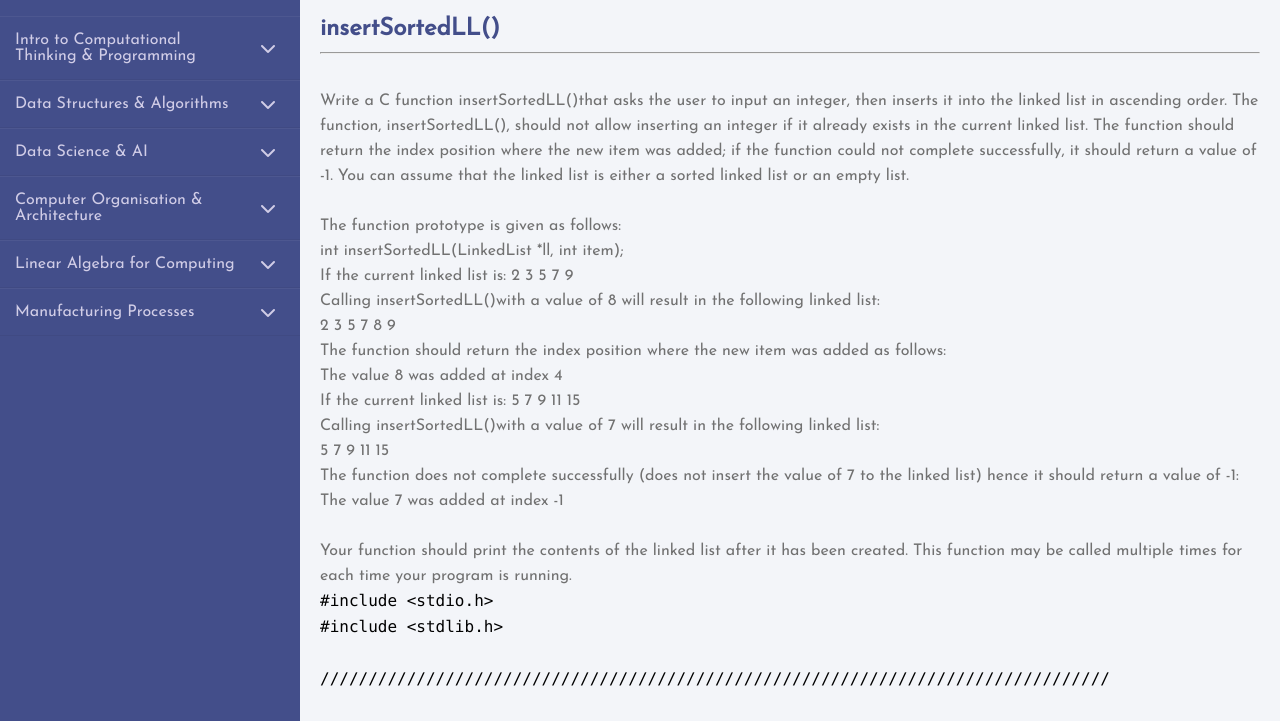
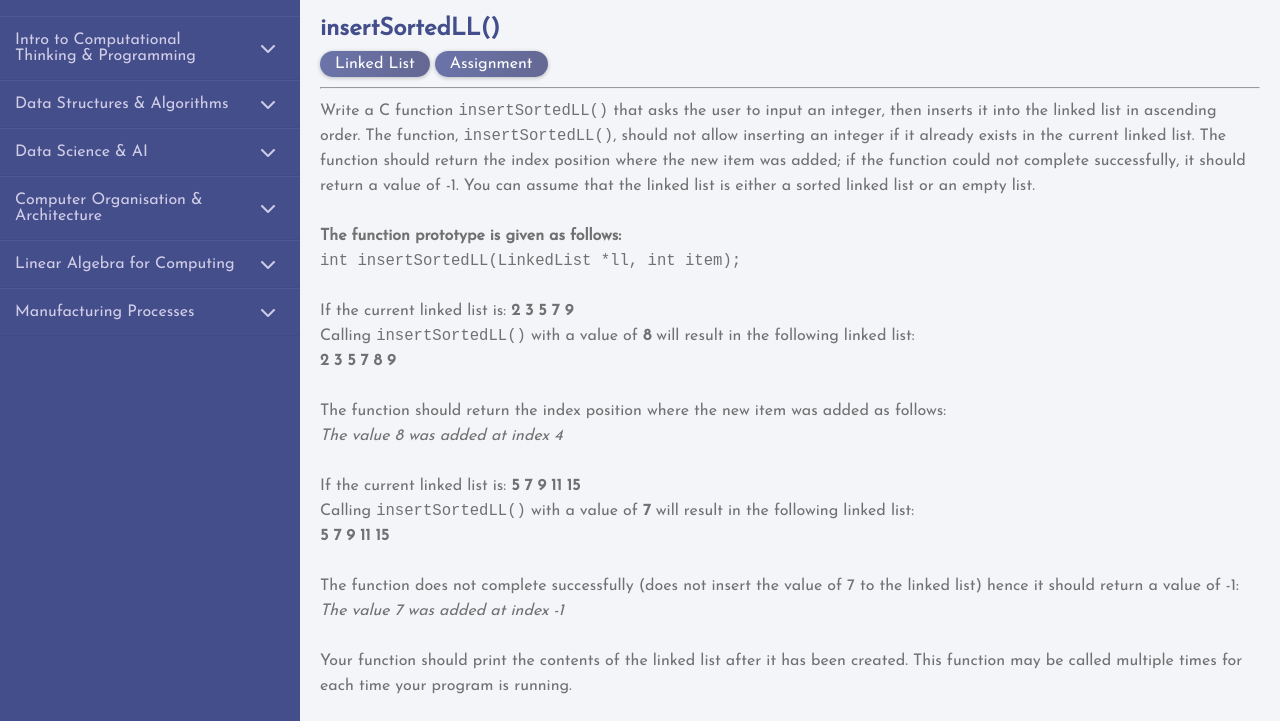
Before and after one commit to nailahgucon/ntu-notes, an Eleventy site: page src/notes/data-structures-and-algorithms/linked-list/assignments/insertSortedLL.md in a window 1280 px wide. Shown: the part 68-789 px from the top of the page. Built offline with nearby package versions, Linux system fonts and the light colour scheme; Eleventy itself is replaced by a stand-in of ours; files that its build step writes are made by us from their sources.

Commit message:
update: editing of md files

````diff
--- a/src/notes/data-structures-and-algorithms/linked-list/assignments/insertSortedLL.md
+++ b/src/notes/data-structures-and-algorithms/linked-list/assignments/insertSortedLL.md
@@ -3,43 +3,103 @@ title: Data Structures and Algorithms - Linked List - Assignments
 ---
 
 ## insertSortedLL()
----
-<br>
-Write a C function insertSortedLL()that asks the user to input an integer, then inserts it
-into the linked list in ascending order. The function, insertSortedLL(), should not allow
-inserting an integer if it already exists in the current linked list. The function should return the
-index position where the new item was added; if the function could not complete successfully, it
-should return a value of -1. You can assume that the linked list is either a sorted linked list or an
+
+<span class="tags"><a href="/notes/data-structures-and-algorithms/linked-list/linked-list-main/">Linked List</a></span>
+<span class="tags"><a href="#">Assignment</a></span>
+
+<hr>
+
+Write a C function <span class="functions">insertSortedLL()</span> that asks the user to input an integer, then inserts it into the linked list in ascending order. The function, <span class="functions">insertSortedLL()</span>, should not allow inserting an integer if it already exists in the current linked list. The function should return the index position where the new item was added; if the function could not complete successfully, it should return a value of -1. You can assume that the linked list is either a sorted linked list or an
 empty list.
 <br><br>
-The function prototype is given as follows:
 
-int insertSortedLL(LinkedList *ll, int item);
+**The function prototype is given as follows:**
 
-If the current linked list is: 2 3 5 7 9
+<span class="functions">int insertSortedLL(LinkedList *ll, int item);</span>
+<br><br>
+If the current linked list is: **2 3 5 7 9**
 
-Calling insertSortedLL()with a value of 8 will result in the following linked list:
+Calling <span class="functions">insertSortedLL()</span> with a value of **8** will result in the following linked list:
 
-2 3 5 7 8 9
-
+**2 3 5 7 8 9**
+<br><br>
 The function should return the index position where the new item was added as follows:
 
-The value 8 was added at index 4
+*The value 8 was added at index 4*
+<br><br>
+If the current linked list is: **5 7 9 11 15**
 
-If the current linked list is: 5 7 9 11 15
+Calling <span class="functions">insertSortedLL()</span> with a value of **7** will result in the following linked list:
 
-Calling insertSortedLL()with a value of 7 will result in the following linked list:
-
-5 7 9 11 15
-
+**5 7 9 11 15**
+<br><br>
 The function does not complete successfully (does not insert the value of 7 to the linked list) hence
 it should return a value of -1:
 
-The value 7 was added at index -1
+*The value 7 was added at index -1*
 <br><br>
 Your function should print the contents of the linked list after it has been created. This function
 may be called multiple times for each time your program is running.
-
+<br><br>
+<button id="openModalBtn">Click here for sample inputs/outputs</button>
+<div class="modal-wrapper" id="modal">
+	<div class="modal">
+		<div class="modal-header">
+			<h3>Sample Inputs & Outputs</h3>
+		</div>
+		<div class="modal-body">
+			<p class="functions">
+			1: Insert an integer to the sorted linked list: <br>
+			2: Print the index of the most recent input value: <br>
+			3: Print sorted linked list: <br>
+			0: Quit: <br><br>
+			Please input your choice (1/2/3/0): 1 <br>
+			Input an integer that you want to add to the linked list: 2 <br>
+			The resulting linked list is: 2 <br><br>
+			Please input your choice (1/2/3/0): 1 <br>
+			Input an integer that you want to add to the linked list: 3 <br>
+			The resulting linked list is: 2 3 <br><br>
+			Please input your choice (1/2/3/0): 1 <br>
+			Input an integer that you want to add to the linked list: 5 <br>
+			The resulting linked list is: 2 3 5 <br><br>
+			Please input your choice (1/2/3/0): 1 <br>
+			Input an integer that you want to add to the linked list: 7 <br>
+			The resulting linked list is: 2 3 5 7 <br><br>
+			Please input your choice (1/2/3/0):1 <br>
+			Input an integer that you want to add to the linked list: 9 <br>
+			The resulting linked list is: 2 3 5 7 9 <br><br>
+			Please input your choice (1/2/3/0): 1 <br>
+			Input an integer that you want to add to the linked list: 8 <br>
+			The resulting linked list is: 2 3 5 7 8 9 <br><br>
+			Please input your choice (1/2/3/0): 2 <br>
+			The value 8 was added at index 4 <br><br>
+			Please input your choice(1/2/3/0):3 <br>
+			The resulting sorted linked list is: 2 3 5 7 8 9 <br><br>
+			Please input your choice(1/2/3/0): 1 <br>
+			Input an integer that you want to add to the linked list: 5 <br>
+			The resulting linked list is: 5 <br><br>
+			Please input your choice(1/2/3/0): 1 <br>
+			Input an integer that you want to add to the linked list: 7 <br>
+			The resulting linked list is: 5 7 <br><br>
+			Please input your choice(1/2/3/0): 1 <br>
+			Input an integer that you want to add to the linked list: 9 <br>
+			The resulting linked list is: 5 7 9 <br><br>
+			Please input your choice(1/2/3/0): 1 <br>
+			Input an integer that you want to add to the linked list: 5 <br>
+			The resulting linked list is: 5 7 9 <br><br>
+			Please input your choice (1/2/3/0): 2 <br>
+			The value 5 was added at index -1 <br><br>
+			Please input your choice(1/2/3/0):3 <br>
+			The resulting sorted linked list is: 5 7 9 <br><br>
+			Please input your choice(1/2/3/0):
+			</p>
+		</div>
+		<div class="modal-footer">
+			<button id="closeModalBtn">Close</button>
+		</div>
+	</div>
+</div>
+<br>
 
 ```c
 #include <stdio.h>
````
